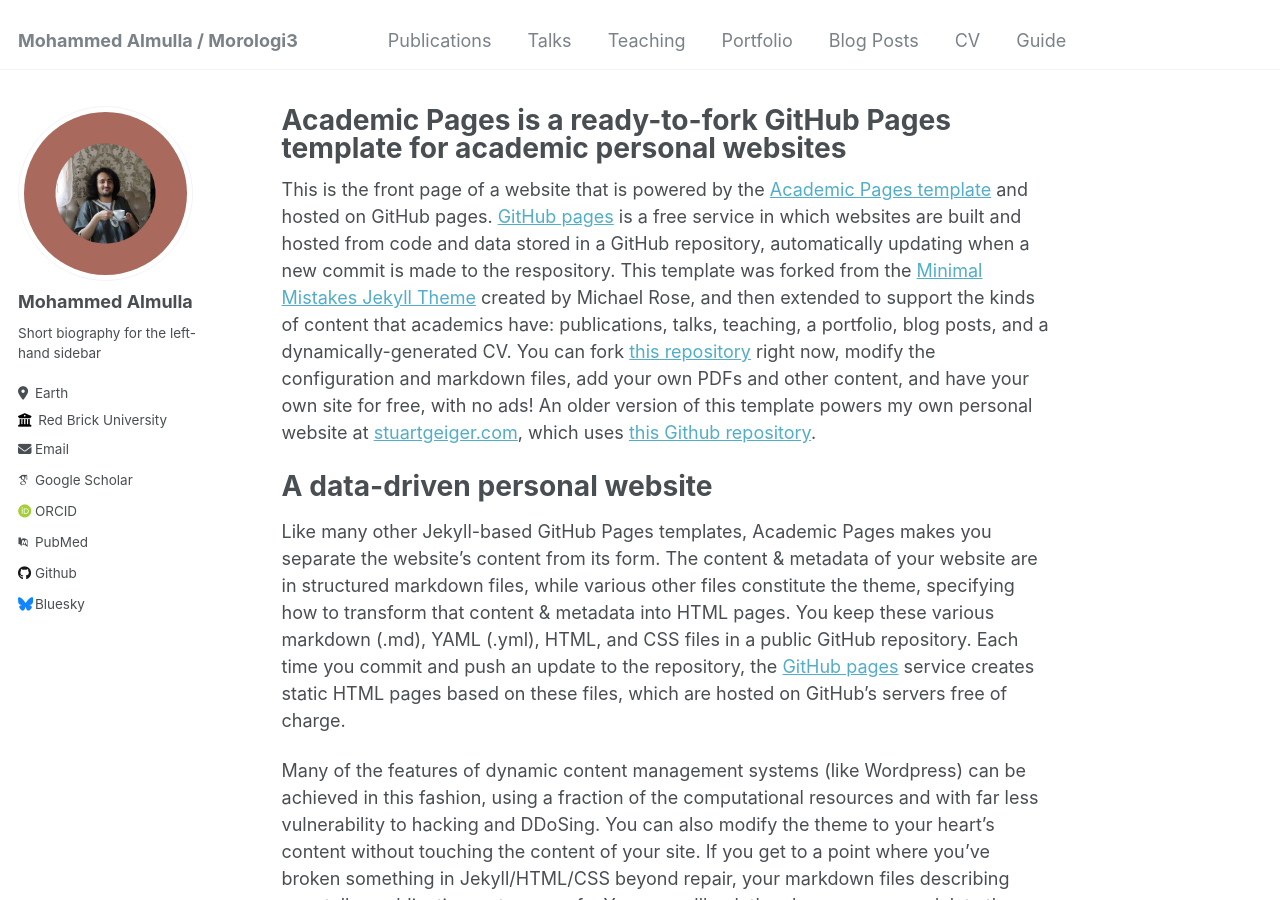
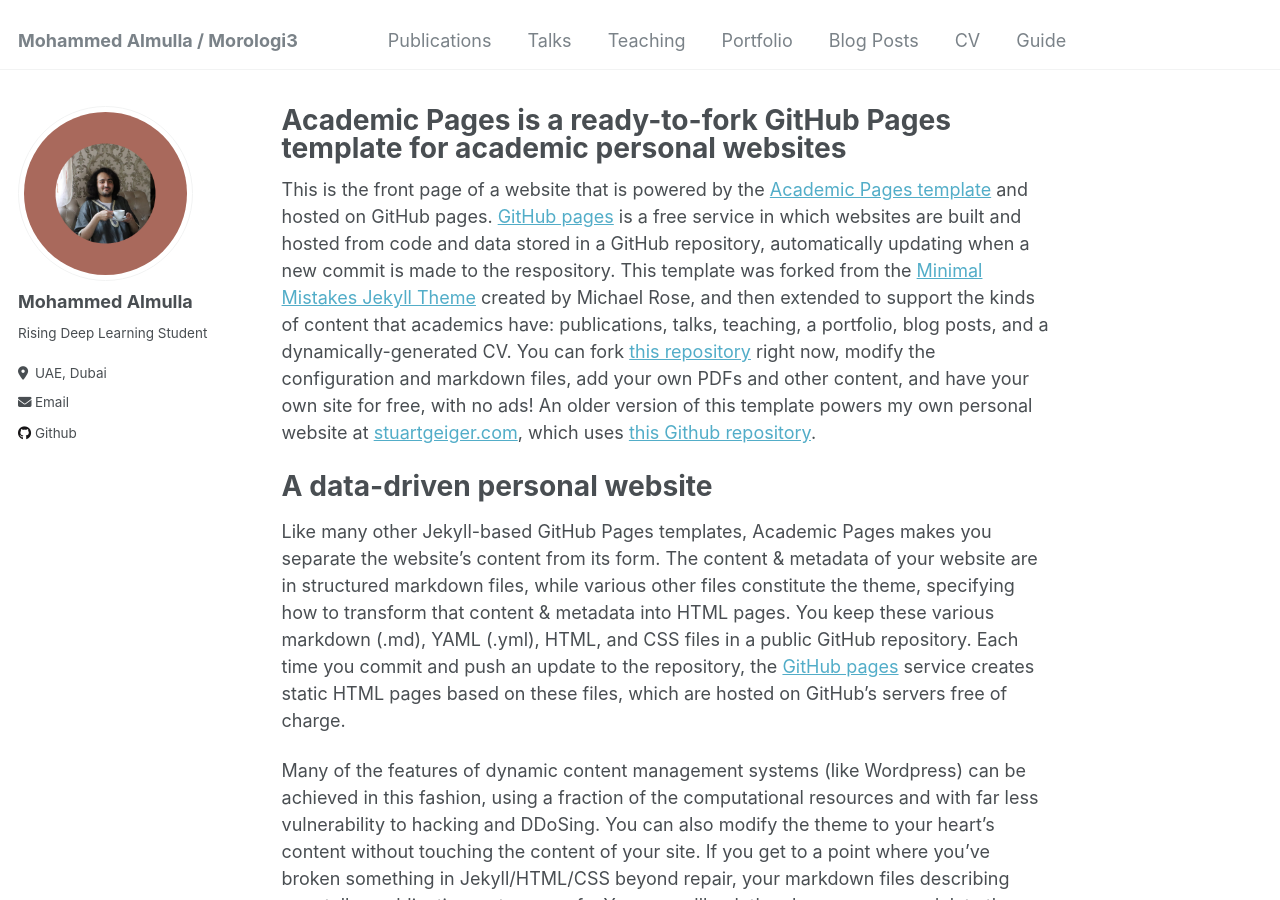
Before and after one commit to Morologi3/Morologi3.github.io, a Jekyll site: the page built from _pages/about.md, in a window 1280 px wide and 900 px high. Built offline with Jekyll 4.4.1, drawn with Linux system fonts in a browser that asks for light colours; some web fonts are replaced.

Commit message:
Update _config.yml

```diff
--- a/_config.yml
+++ b/_config.yml
@@ -24,31 +24,31 @@ author:
   avatar           : "profile.png"
   name             : "Mohammed Almulla"
   pronouns         : # example: "she/her"
-  bio              : "Short biography for the left-hand sidebar"
-  location         : "Earth"
-  employer         : "Red Brick University"
+  bio              : "Rising Deep Learning Student"
+  location         : "UAE, Dubai"
+  employer         :
   uri              : # URL
-  email            : "none@example.org"
+  email            : "Morologi3@gmail.com"
 
   # Academic websites
   arxiv            : # URL - Update with the correct link to your profile
-  googlescholar    : "https://scholar.google.com/citations?user=PS_CX0AAAAAJ"
+  googlescholar    :
   impactstory      : # URL
-  orcid            : "http://orcid.org/yourorcidurl"
+  orcid            :
   semantic         : # URL
-  pubmed           : "https://www.ncbi.nlm.nih.gov/pubmed/?term=john+snow"
+  pubmed           :
   researchgate     : # URL
 
   # Repositories and software development
   bitbucket        : # Username - Update with your username on the site
   codepen          : # Username
   dribbble         : # Username
-  github           : "academicpages"
+  github           : "Morologi3"
   kaggle           : # Username
   stackoverflow    : # User number or user number and name (i.e., use "1" or "1/jeff-atwood")
 
   # Social media
-  bluesky          : "bsky.app" # Replace this with you Bluesky username
+  bluesky          : # Replace this with you Bluesky username
   facebook         : # Username
   flickr           : # Username
   foursquare       : # Username
```
